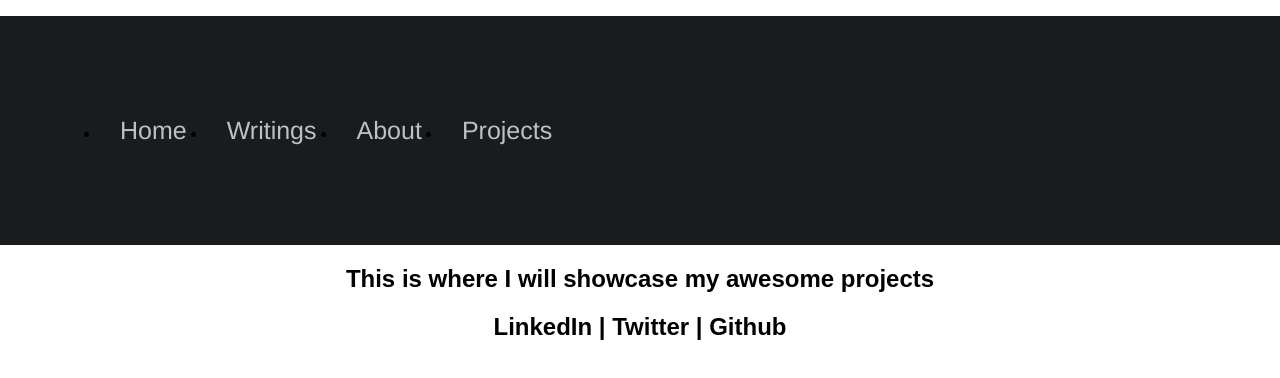
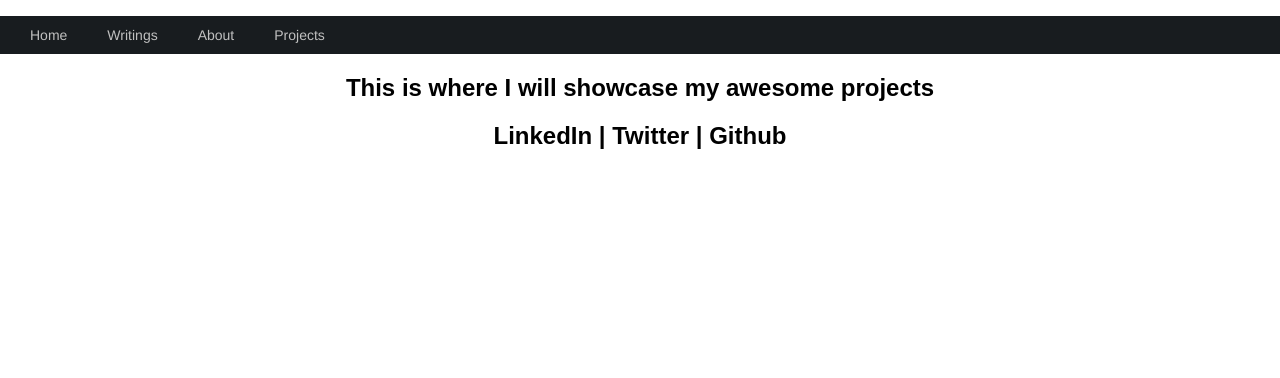
Before and after one commit to dave5801/Portfolio, a React (Create React App) app in the folder portfolio-site/: page /projects in a window 1280 px wide. Shown: the top 378 px of the page. Built offline with nearby package versions, Linux system fonts and the light colour scheme.

Commit message:
added hover to navbar

```diff
--- a/portfolio-site/src/scenes/home/navigation/navbar.css
+++ b/portfolio-site/src/scenes/home/navigation/navbar.css
@@ -4,14 +4,20 @@
 
 .Navbar-elements{
     display: flex;
-    padding: 100px;
+    padding: 10px;
+    list-style-type: none;
 }
 
 .Navbar-elements li a{
     padding: 20px;
-    font-size: 25px;
+    font-size: 14px;
     font-family: Helvetica;
     font-weight: lighter;
     color: #C0C0C0;
     text-decoration: none;
 }
+
+a:hover {
+border-bottom: 2px solid #F117B4;
+text-decoration: none;
+}
```
